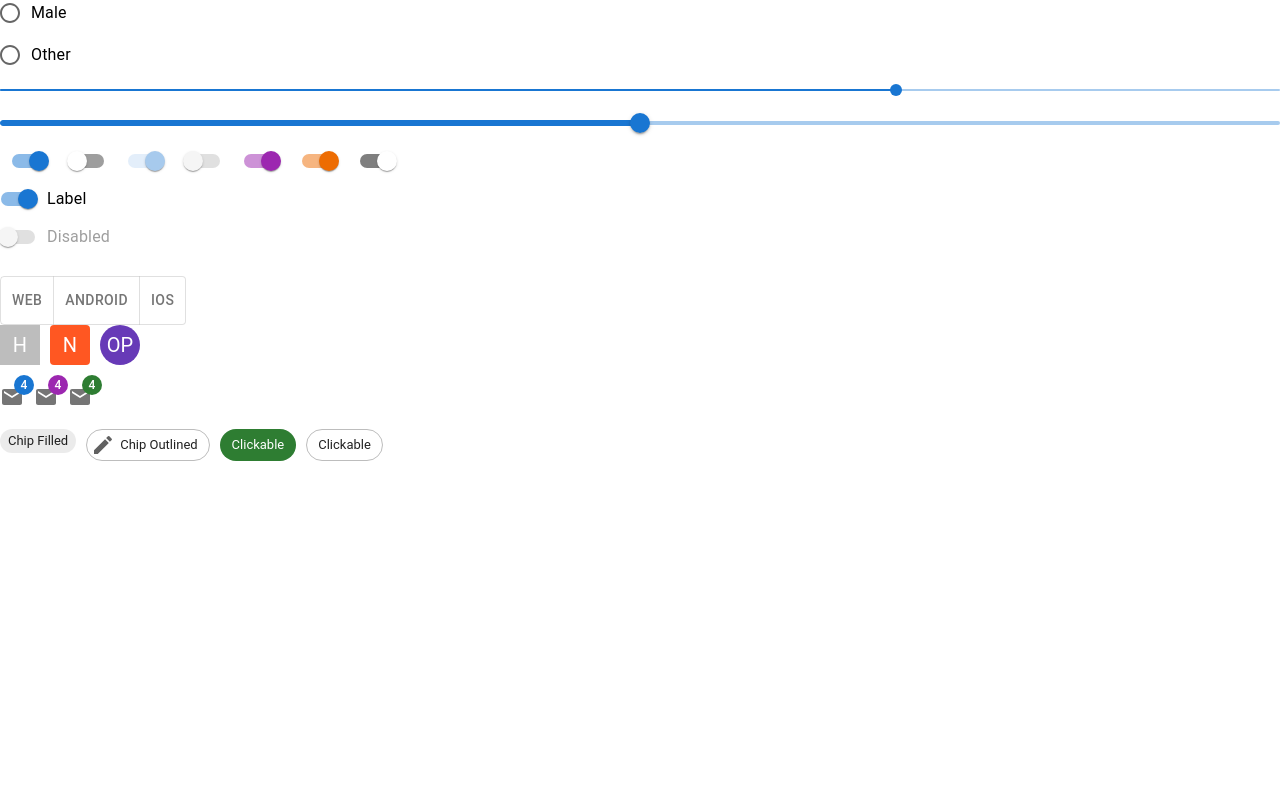
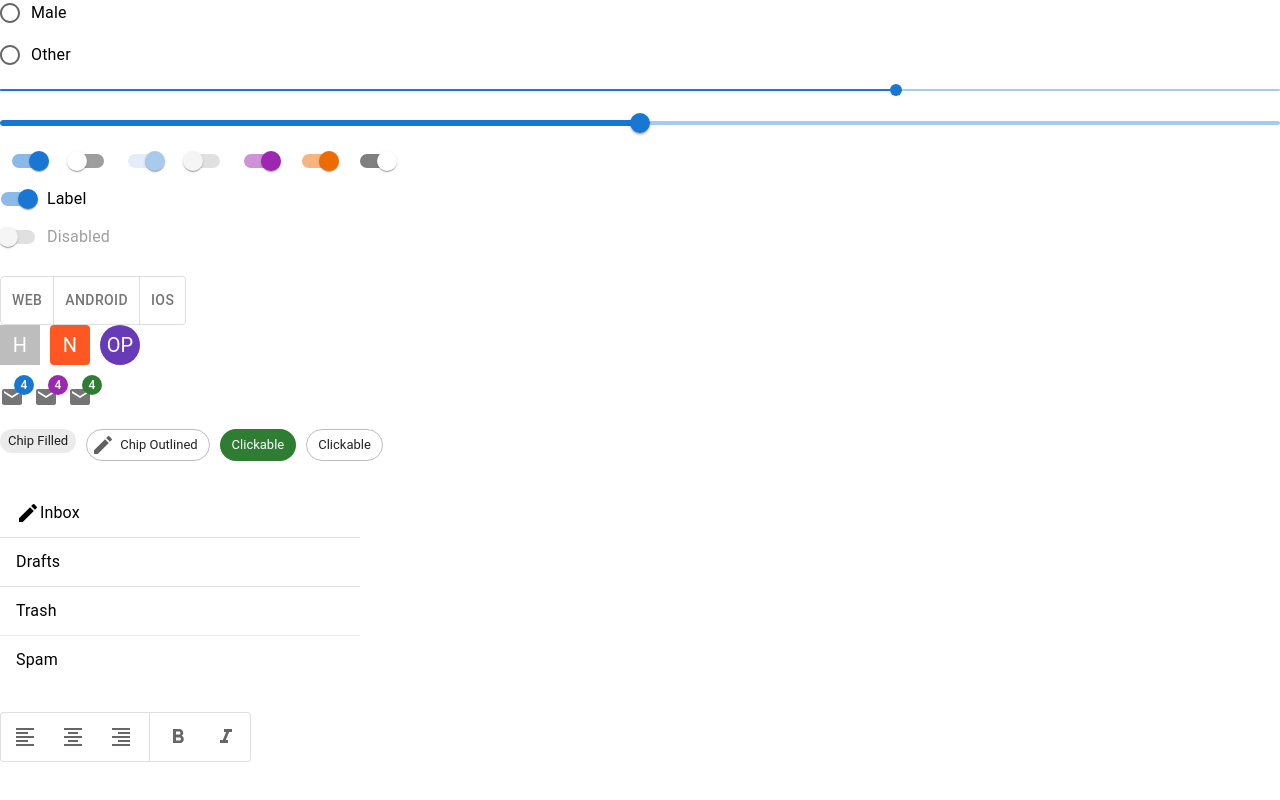
Before and after one commit to JaRcomGitHub/react-mui-base, a React (Create React App) app: page / in a window 1280 px wide. Shown: the part 596-1396 px from the top of the page. Built offline with nearby package versions, Linux system fonts and the light colour scheme.

Commit message:
add Divider

```diff
--- a/src/components/App.jsx
+++ b/src/components/App.jsx
@@ -16,6 +16,11 @@ import {
   Avatar,
   Badge,
   Chip,
+  List,
+  ListItem,
+  ListItemText,
+  Divider,
+  Box,
 } from '@mui/material';
 import IconButton from '@mui/material/IconButton';
 import DeleteIcon from '@mui/icons-material/Delete';
@@ -29,7 +34,19 @@ import FavoriteIcon from '@mui/icons-material/Favorite';
 import { deepOrange, deepPurple } from '@mui/material/colors';
 import { Mail } from '@mui/icons-material';
 
+import FormatAlignLeftIcon from '@mui/icons-material/FormatAlignLeft';
+import FormatAlignCenterIcon from '@mui/icons-material/FormatAlignCenter';
+import FormatAlignRightIcon from '@mui/icons-material/FormatAlignRight';
+import FormatBoldIcon from '@mui/icons-material/FormatBold';
+import FormatItalicIcon from '@mui/icons-material/FormatItalic';
+
 const label = { inputProps: { 'aria-label': 'Checkbox demo' } };
+
+const style = {
+  width: '100%',
+  maxWidth: 360,
+  bgcolor: 'background.paper',
+};
 
 export const App = () => {
   const handleClick = () => ({});
@@ -189,7 +206,50 @@ export const App = () => {
         <Chip label="Clickable" variant="outlined" onClick={handleClick} />
       </div>
       <br />
+      <List sx={style} component="nav" aria-label="mailbox folders">
+        <ListItem button>
+          <EditIcon />
+          <ListItemText primary="Inbox" />
+        </ListItem>
+        <Divider />
+        <ListItem button divider>
+          <ListItemText primary="Drafts" />
+        </ListItem>
+        <ListItem button>
+          <ListItemText primary="Trash" />
+        </ListItem>
+        <Divider light />
+        <ListItem button>
+          <ListItemText primary="Spam" />
+        </ListItem>
+      </List>
       <br />
+      <div>
+        <Box
+          sx={{
+            display: 'flex',
+            alignItems: 'center',
+            width: 'fit-content',
+            border: theme => `1px solid ${theme.palette.divider}`,
+            borderRadius: 1,
+            bgcolor: 'background.paper',
+            color: 'text.secondary',
+            '& svg': {
+              m: 1.5,
+            },
+            '& hr': {
+              mx: 0.5,
+            },
+          }}
+        >
+          <FormatAlignLeftIcon />
+          <FormatAlignCenterIcon />
+          <FormatAlignRightIcon />
+          <Divider orientation="vertical" flexItem />
+          <FormatBoldIcon />
+          <FormatItalicIcon />
+        </Box>
+      </div>
       <br />
       <br />
       <br />
```
